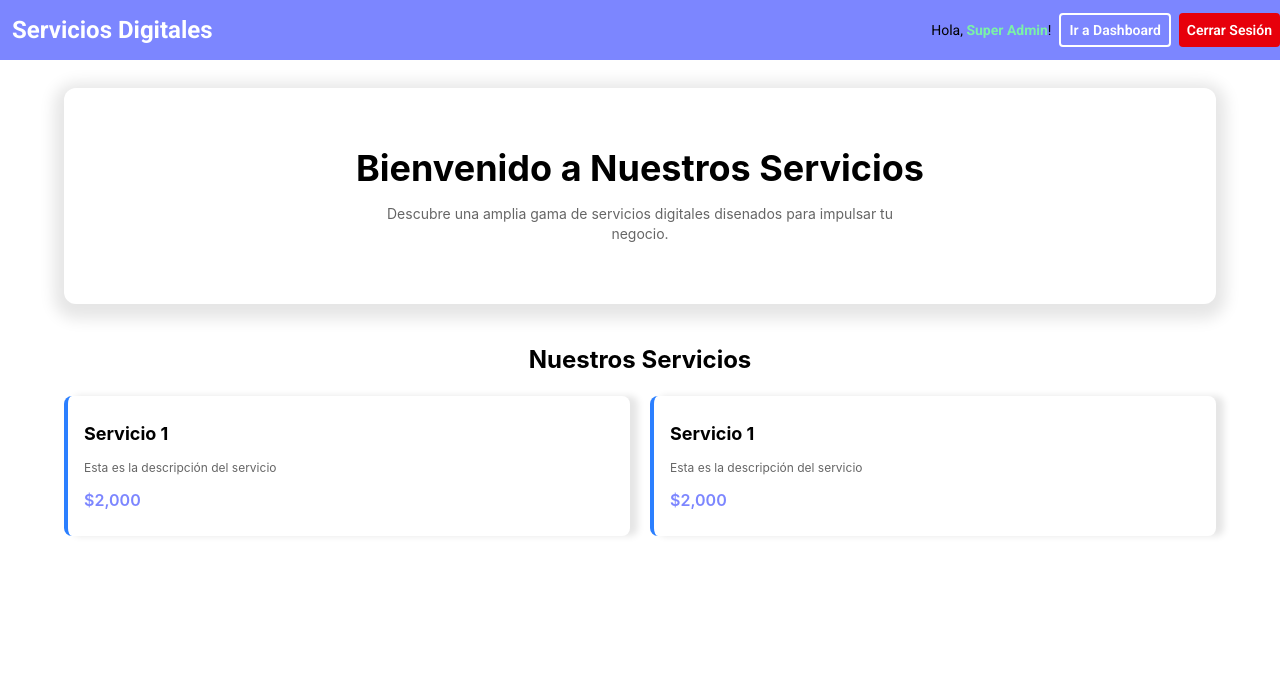
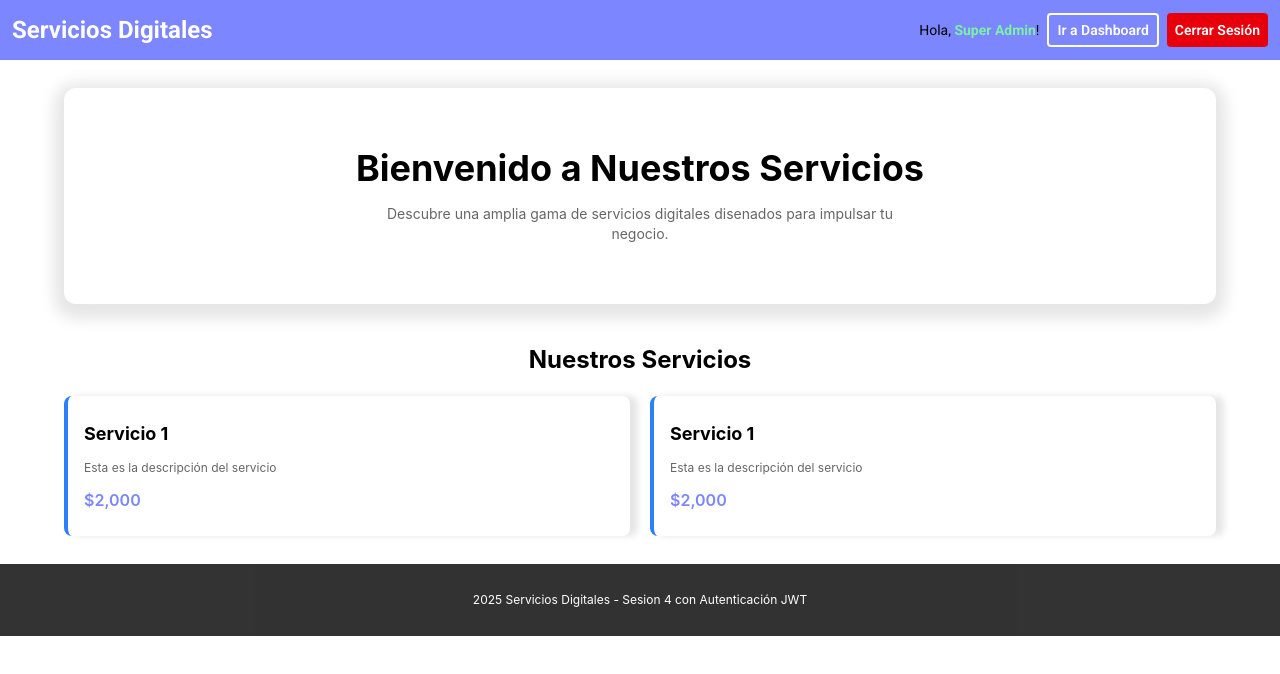
Before and after one commit to vhdezpedro/servicios-app, a React app in the folder frontend/: page / in a window 1280 px wide. Shown: the top 674 px of the page. Built offline with nearby package versions, Linux system fonts and the light colour scheme; the HTML template or start-up script is replaced by a standard one.

Commit message:
Se crea el componente Footer.jsx.

```diff
--- a/frontend/src/App.jsx
+++ b/frontend/src/App.jsx
@@ -1,3 +1,4 @@
+import Footer from "./components/Footer";
 import Header from "./components/Header";
 import Hero from "./components/Hero";
 import Login from "./components/Login";
@@ -17,6 +18,7 @@ function App() {
           <ServiceCard />
         </div>
       </section>
+      <Footer />
       <Login />
     </>
   );
--- /dev/null
+++ b/frontend/src/components/Footer.jsx
@@ -0,0 +1,13 @@
+import React from "react";
+
+function Footer() {
+  return (
+    <footer className="mt-7 flex h-18 bg-black opacity-80 text-white items-center justify-center">
+      <p className="text-xs">
+        2025 Servicios Digitales - Sesion 4 con Autenticación JWT
+      </p>
+    </footer>
+  );
+}
+
+export default Footer;
--- a/frontend/src/components/Header.jsx
+++ b/frontend/src/components/Header.jsx
@@ -2,8 +2,8 @@ import React from "react";
 
 function Header() {
   return (
-    <header className=" h-15 flex justify-between font-['Roboto'] bg-indigo-400 items-center">
-      <h1 className="text-2xl font-bold p-3 text-white">Servicios Digitales</h1>
+    <header className=" h-15 flex justify-between font-['Roboto'] bg-indigo-400 items-center px-3">
+      <h1 className="text-2xl font-bold text-white">Servicios Digitales</h1>
       <div className="flex gap-2 items-center">
         <h3 className="text-sm">
           Hola, <span className="text-green-300 font-bold">Super Admin</span>!
--- a/frontend/src/components/ServiceCard.jsx
+++ b/frontend/src/components/ServiceCard.jsx
@@ -2,7 +2,7 @@ import React from "react";
 
 function ServiceCard() {
   return (
-    <div className="flex flex-col px-4 py-6 justify-between rounded-lg shadow-[8px_0px_7px_0px_rgba(0,0,0,0.1)] border-l-4 border-blue-500 h-35">
+    <div className="flex flex-col px-4 py-6 justify-between rounded-lg shadow-[8px_0px_7px_0px_rgba(0,0,0,0.1)] border-l-4 border-blue-500 h-35 cursor-pointer">
       <h3 className="font-bold text-lg">Servicio 1</h3>
       <p className="text-xs opacity-60">Esta es la descripción del servicio</p>
       <p className="text-indigo-400 font-semibold">$2,000</p>
```
